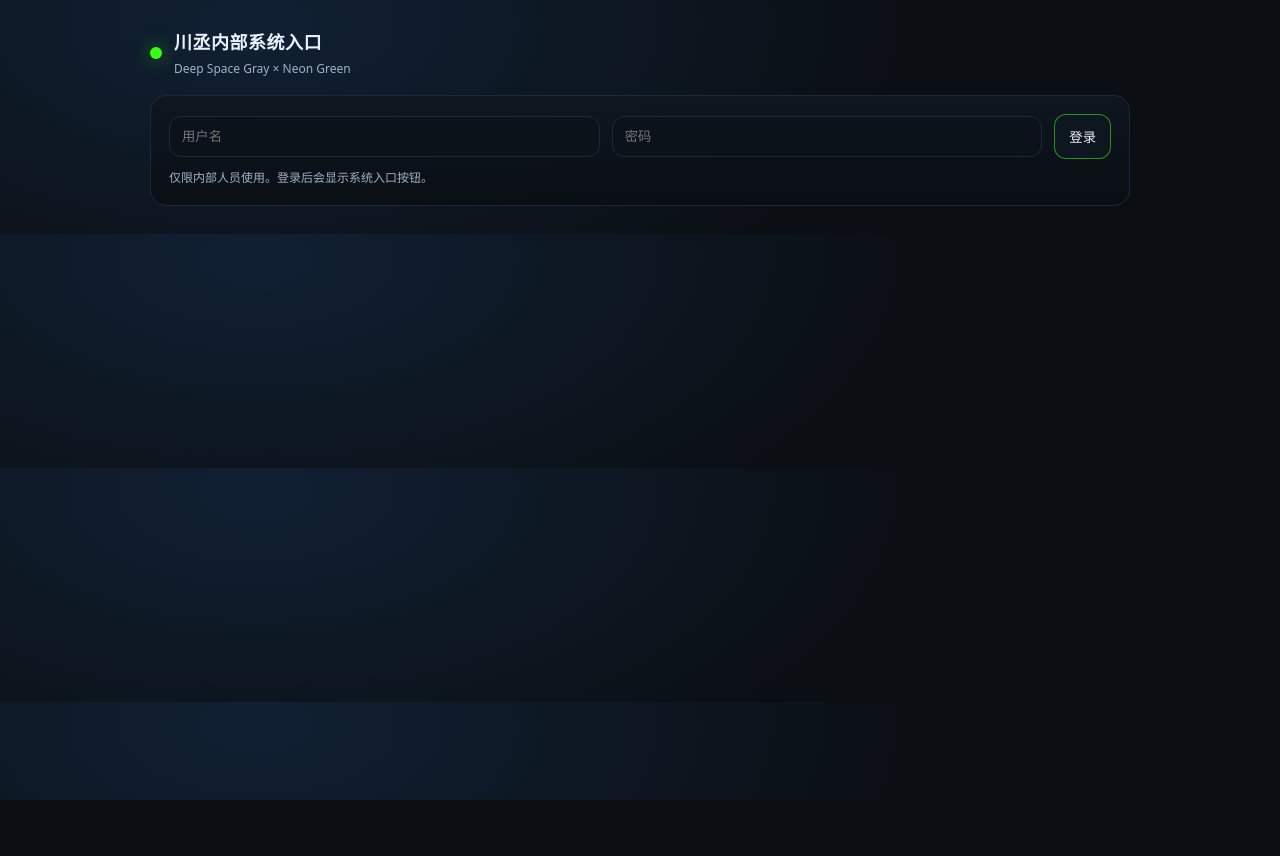
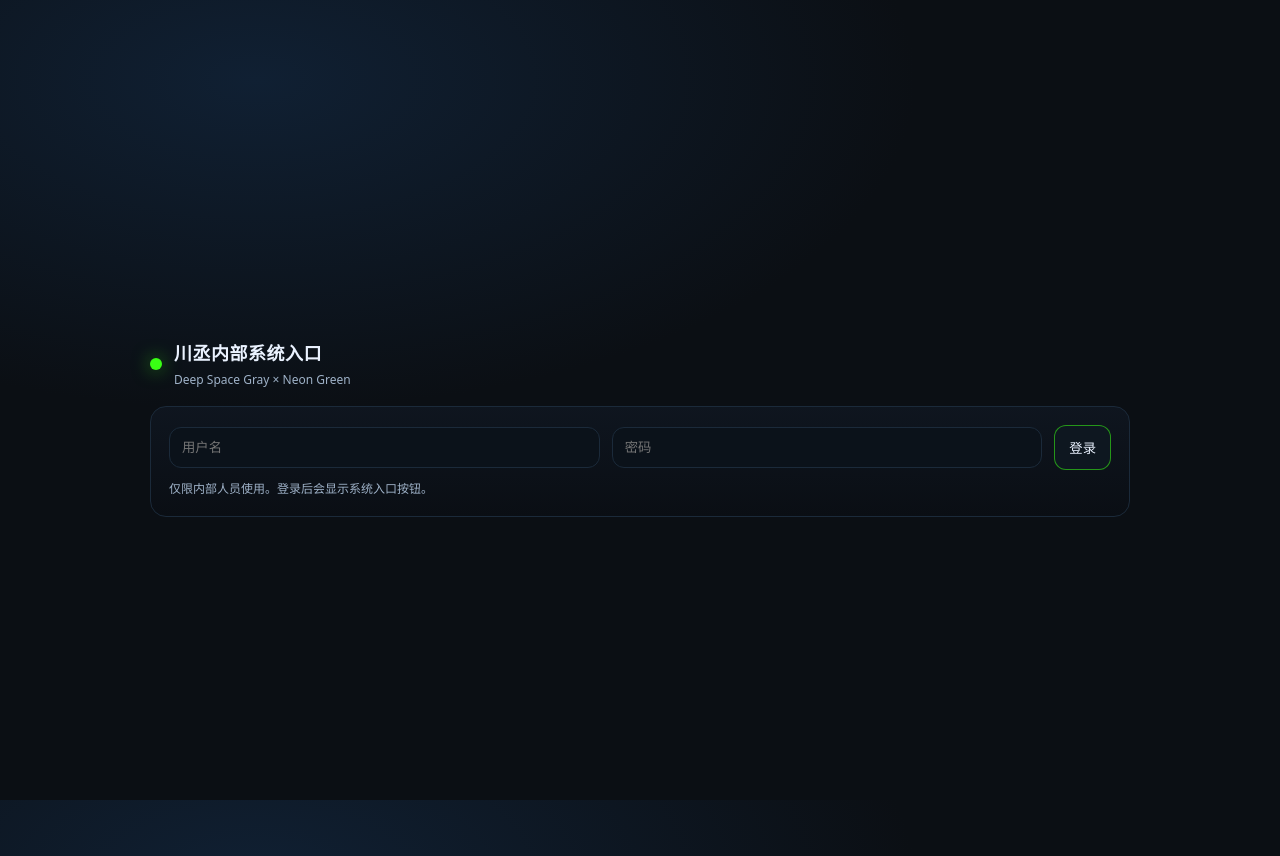
Before and after one commit to AlvisDBLC/szdblc-portal, a plain HTML site: page index.html in a window 1280 px wide. Before the commit the page ends 800 px from the top, so only its background shows below. Drawn offline with Linux system fonts and the light colour scheme; no server answers.

Commit message:
Update index.html

```diff
--- a/index.html
+++ b/index.html
@@ -13,9 +13,30 @@
       --muted:#9fb2c8;
       --neon:#39ff14;
     }
-    body{margin:0;background:radial-gradient(1200px 600px at 20% 10%, #102033 0%, var(--bg) 55%), var(--bg);
-      color:var(--text);font-family:system-ui,-apple-system,BlinkMacSystemFont,"Segoe UI",Roboto,"PingFang SC","Microsoft YaHei",Arial;}
-    .wrap{max-width:980px;margin:0 auto;padding:28px;}
+    html, body {
+  height: 100%;
+}
+
+body{
+  margin:0;
+  min-height:100vh;
+  background:
+    radial-gradient(1200px 600px at 20% 10%, #102033 0%, #0b0f14 55%),
+    linear-gradient(180deg, #0b0f14, #05070a);
+  background-repeat:no-repeat;
+  background-attachment:fixed;
+  color:var(--text);
+  font-family:system-ui,-apple-system,BlinkMacSystemFont,
+    "Segoe UI",Roboto,"PingFang SC","Microsoft YaHei",Arial;
+}
+
+    .wrap{max-width:980px;
+  margin:0 auto;
+  padding:28px;
+  min-height:100vh;
+  display:flex;
+  flex-direction:column;
+  justify-content:center;}
     .top{display:flex;justify-content:space-between;align-items:center;gap:12px;flex-wrap:wrap;}
     .brand{display:flex;align-items:center;gap:12px;}
     .dot{width:12px;height:12px;border-radius:999px;background:var(--neon);box-shadow:0 0 18px rgba(57,255,20,.55);}
```
